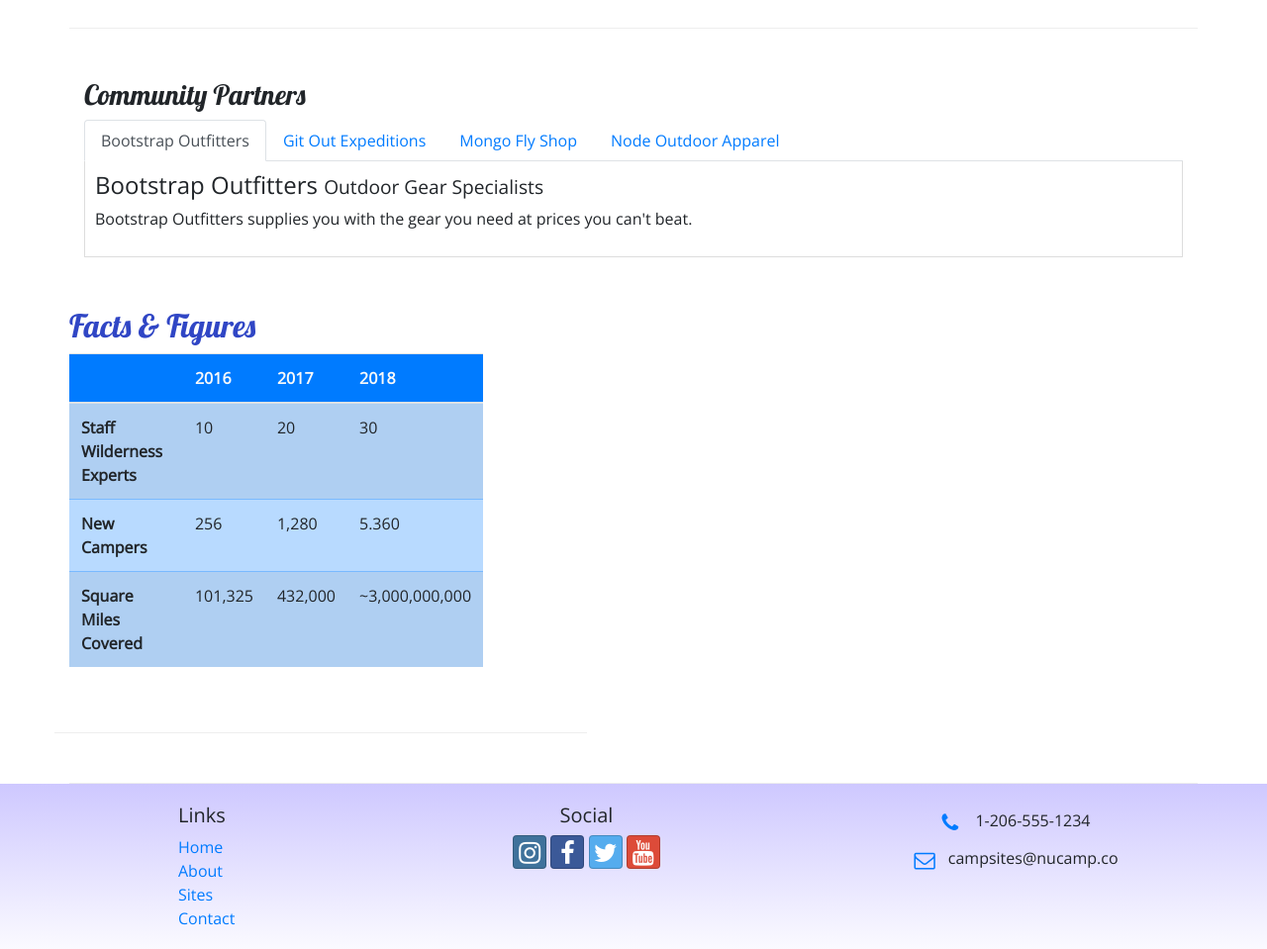
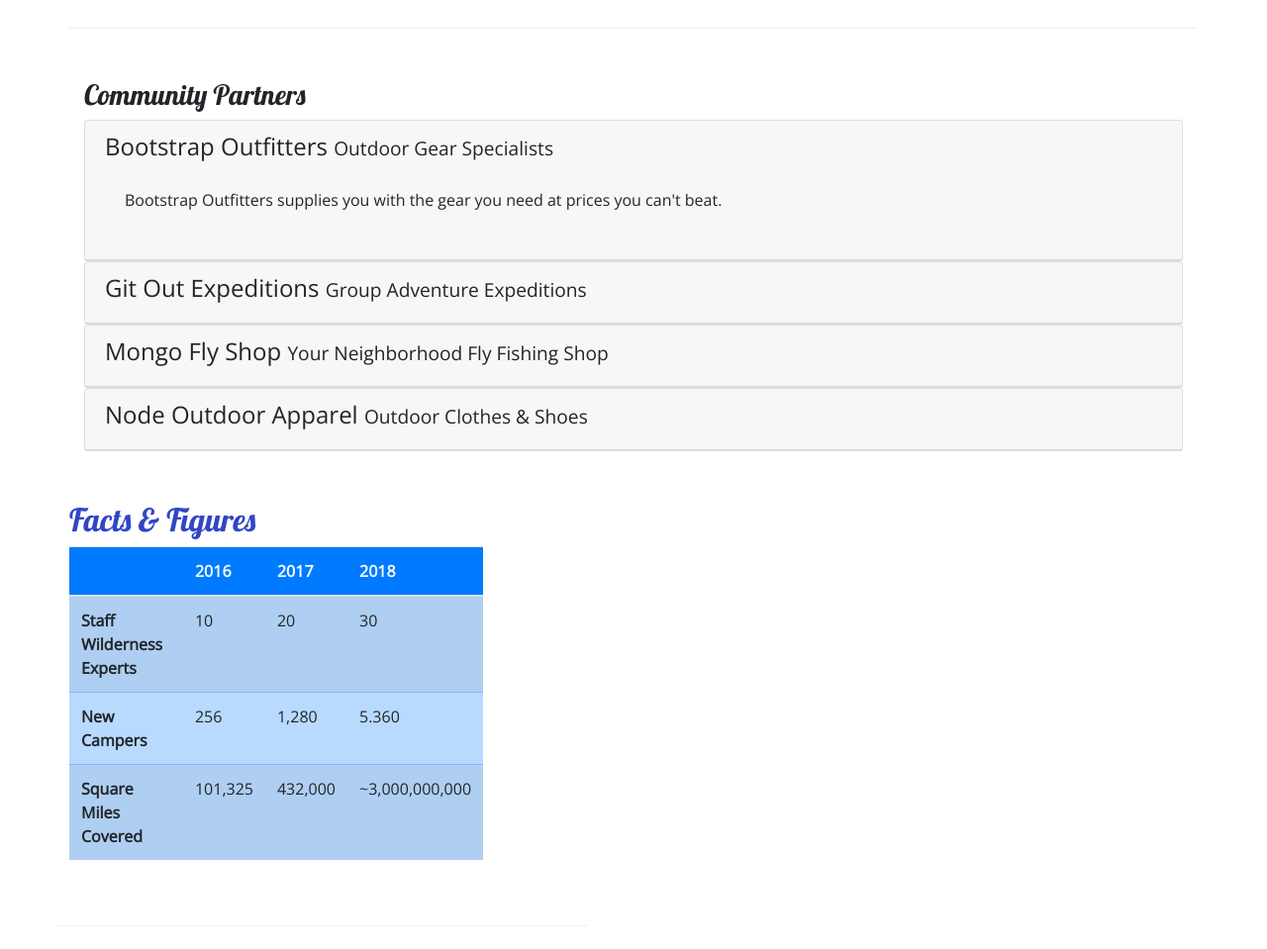
Before and after one commit to dannondorf/NuCamp-A-Better-Way-To-Camp, a website: page aboutus.html in a window 1280 px wide. Shown: the part 840-1799 px from the top of the page at 99% size. Drawn offline with nearby package versions, Linux system fonts and the light colour scheme.

Commit message:
Accordion

```diff
--- a/aboutus.html
+++ b/aboutus.html
@@ -98,28 +98,55 @@
         <div class="row row-content">
             <div class="col col-12">
                 <h3>Community Partners</h3>
-                <ul class="nav nav-tabs">
-                    <li class="nav-item"><a class="nav-link active" href="#bootstrap" role="tab" data-toggle="tab">Bootstrap Outfitters</a></li>
-                    <li class="nav-item"><a class="nav-link" href="#git" role="tab" data-toggle="tab">Git Out Expeditions</a></li>
-                    <li class="nav-item"><a class="nav-link" href="#mongo" role="tab" data-toggle="tab">Mongo Fly Shop</a></li>
-                    <li class="nav-item"><a class="nav-link" href="#node" role="tab" data-toggle="tab">Node Outdoor Apparel</a></li>
-                </ul>
-                <div class="tab-content">
-                    <div role="tabpanel" class="tab-pane fade show active" id="bootstrap">
-                        <h4>Bootstrap Outfitters <small>Outdoor Gear Specialists</small></h4>
-                        <p class="d-none d-sm-block">Bootstrap Outfitters supplies you with the gear you need at prices you can't beat.</p>
+
+                <div id="accordion">
+                    <div class="card">
+                        <div role="tab" class="card-header">
+                            <h4>
+                                <a data-toggle="collapse" data-target="#bootstrap">Bootstrap Outfitters <small>Outdoor Gear Specialists</small></a>
+                            </h4>
+                            <div class="collapse show" id="bootstrap" data-parent="#accordion">
+                                <div class="card-body">
+                                    <p class="d-none d-sm-block">Bootstrap Outfitters supplies you with the gear you need at prices you can't beat.</p>
+                                </div>
+                            </div>
+                        </div>
                     </div>
-                    <div role="tabpanel" class="tab-pane fade" id="git">
-                        <h4>Git Out Expeditions <small>Group Adventure Expeditions</small></h4>
-                        <p class="d-none d-sm-block">Join Git Out Expeditions to explore new horizons with a group of other adventurers!</p>
+                    <div class="card">
+                        <div role="tab" class="card-header">
+                            <h4>
+                                <a class="collapsed" data-toggle="collapse" data-target="#git">Git Out Expeditions <small>Group Adventure Expeditions</small></a>
+                            </h4>
+                            <div class="collapse" id="git" data-parent="#accordion">
+                                <div class="card-body">
+                                    <p class="d-none d-sm-block">Join Git Out Expeditions to explore new horizons with a group of other adventurers!</p>
+                                </div>
+                            </div>
+                        </div>
                     </div>
-                    <div role="tabpanel" class="tab-pane fade" id="mongo">
-                        <h4>Mongo Fly Shop <small>Your Neighborhood Fly Fishing Shop</small></h4>
-                        <p class="d-none d-sm-block">Need a new fishing pole, a tacklebox, or flies of all kinds? Stop by Mongo Fly Shop.</p>
+                    <div class="card">
+                        <div role="tab" class="card-header">
+                            <h4>
+                                <a class="collapsed" data-toggle="collapse" data-target="#mongo">Mongo Fly Shop <small>Your Neighborhood Fly Fishing Shop</small></a>
+                            </h4>
+                            <div class="collapse" id="mongo" data-parent="#accordion">
+                                <div class="card-body">
+                                    <p class="d-none d-sm-block">Need a new fishing pole, a tacklebox, or flies of all kinds? Stop by Mongo Fly Shop.</p>
+                                </div>
+                            </div>
+                        </div>
                     </div>
-                    <div role="tabpanel" class="tab-pane fade" id="node">
-                        <h4>Node Outdoor Apparel <small>Outdoor Clothes & Shoes</small></h4>
-                        <p class="d-none d-sm-block">From polar fleeces to swimsuits, hiking boots to waders, a visit to Node will be sure to get you covered.</p>
+                    <div class="card">
+                        <div role="tab" class="card-header">
+                            <h4>
+                                <a class="collapsed" data-toggle="collapse" data-target="#node">Node Outdoor Apparel <small>Outdoor Clothes & Shoes</small></a>
+                            </h4>
+                            <div class="collapse" id="node" data-parent="#accordion">
+                                <div class="card-body">
+                                    <p class="d-none d-sm-block">From polar fleeces to swimsuits, hiking boots to waders, a visit to Node will be sure to get you covered.</p>
+                                </div>
+                            </div>
+                        </div>
                     </div>
                 </div>
             </div>
--- a/css/styles.css
+++ b/css/styles.css
@@ -8,6 +8,11 @@
 
 h2 {
     color: #3046c5;
+}
+
+a, a:hover {
+    color: inherit;
+    text-decoration: none;
 }
 
 header h2 {
```
